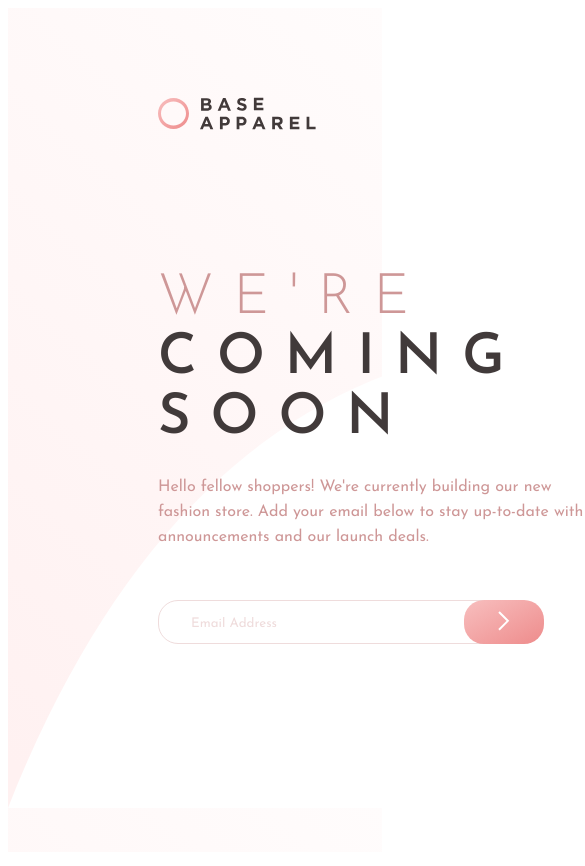
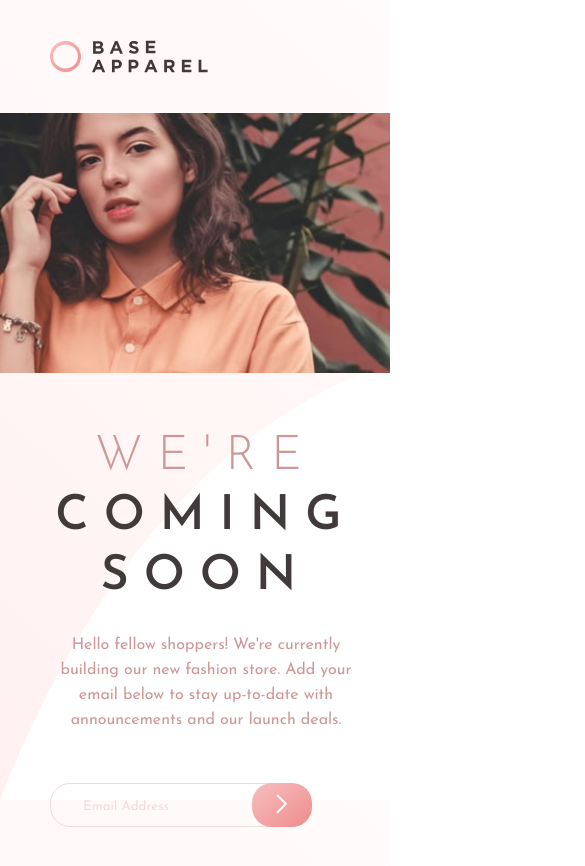
Before and after one commit to raziie/Base-coming-soon-page, a plain HTML site: page index.html in a window 390 px wide. Shown: the top 866 px of the page, 585 px wide, since content can reach past the window. Drawn offline with Linux system fonts and the light colour scheme.

Commit message:
add responsiveness

```diff
--- a/styles.css
+++ b/styles.css
@@ -1,3 +1,7 @@
+body {
+    margin: 0px;
+}
+
 .grid-container {
     background-image: url("./images/bg-pattern-desktop.svg");
     height: 100vh;
@@ -85,3 +89,35 @@ input::placeholder {
     background-position: 250px 0px;
     background-repeat: no-repeat;
 }
+
+@media (max-width: 600px) {
+    .grid-container {
+        display: flex;
+        flex-direction: column;
+        height: 130vh;
+    }
+
+    .flex-container {
+        margin-left: 50px;
+        margin-right: 0px;
+        width: 80%;
+        text-align: center;
+    }
+
+    .logo {
+        margin: 40px 0px 40px 50px;
+    }
+
+    .girl {
+        text-align: center;
+    }
+
+    .girl > picture > img {
+        width: 100%;
+    }
+
+    .title {
+        font-size: 3rem;
+        letter-spacing: 15px;
+    }
+}
```
